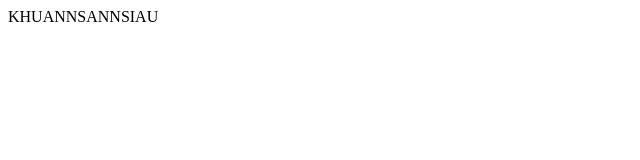
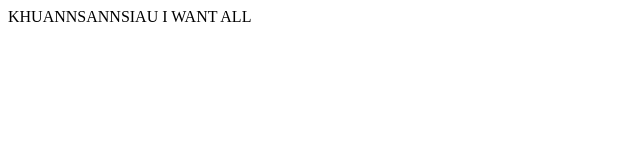
Before and after one commit to egg0927/egg0927.github.io, a plain HTML site: page index.html in a window 1280 px wide. Shown: the whole page, without its empty margins (0-640 px from the left). Drawn offline with Linux system fonts and the light colour scheme.

Commit message:
Update index.html

```diff
--- a/index.html
+++ b/index.html
@@ -6,7 +6,7 @@
     <title>Document</title>
 </head>
 <body>
-    KHUANNSANNSIAU
+    KHUANNSANNSIAU I WANT ALL
 
 </body>
 </html>
```
